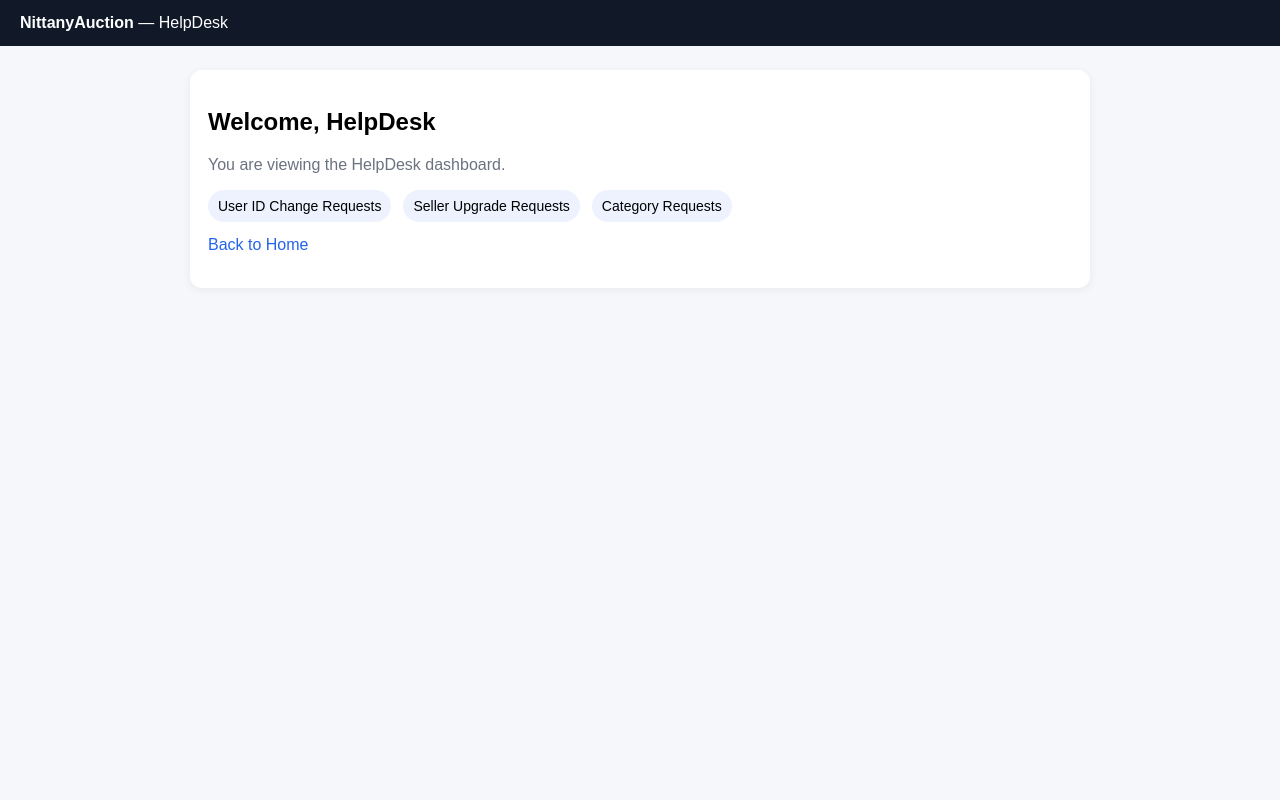
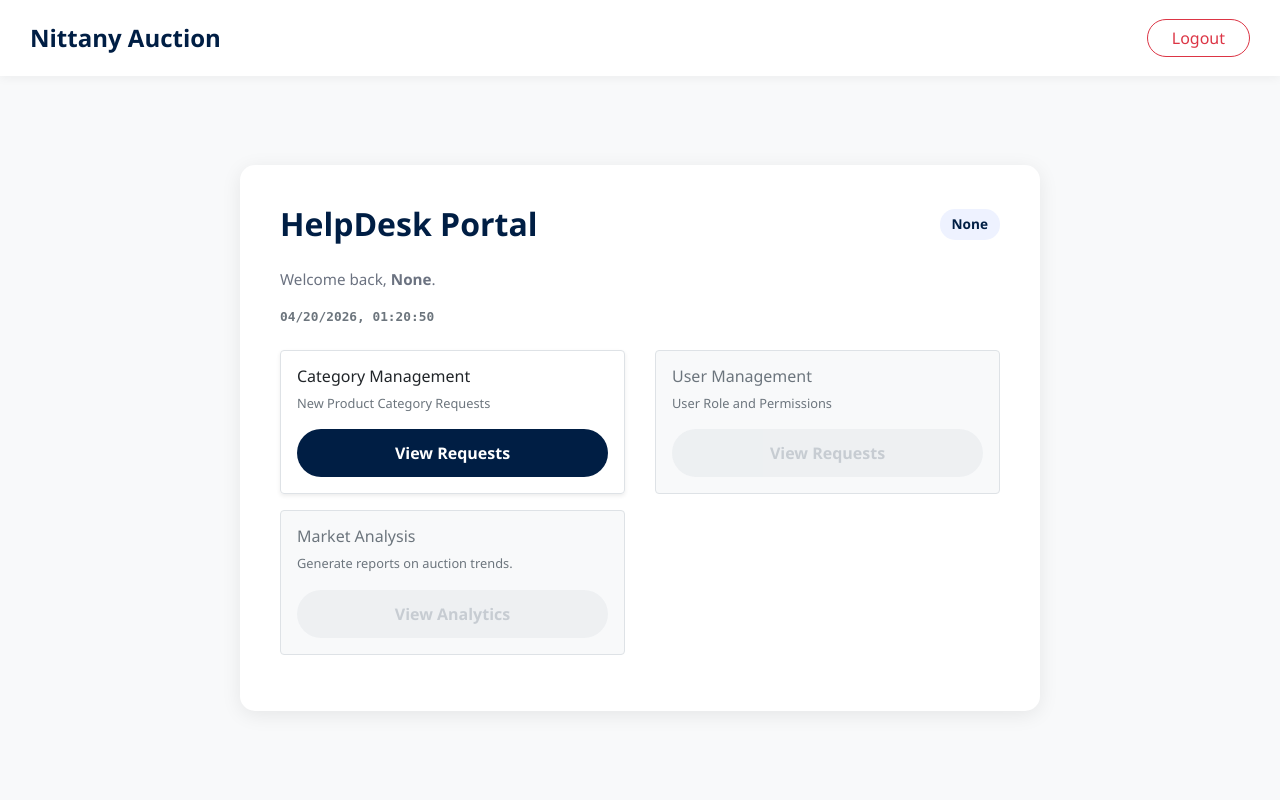
Before and after one commit to JumpingPigeon/Group-Project, a Flask app: template templates/helpdesk_dashboard.html in a window 1280 px wide. Run offline with Flask 3, Linux system fonts and the light colour scheme; the template is opened without the code that fills it, so the values that code supplies are empty; some libraries are stand-ins or nearby versions.

Commit message:
Update HelpDesk dashboard

```diff
--- a/templates/helpdesk_dashboard.html
+++ b/templates/helpdesk_dashboard.html
@@ -1,45 +1,173 @@
 <!DOCTYPE html>
 <html lang="en">
 <head>
-  <meta charset="UTF-8" />
-  <meta name="viewport" content="width=device-width, initial-scale=1.0" />
-  <title>HelpDesk Dashboard</title>
-  <style>
-    body { font-family: Arial, sans-serif; margin: 0; background: #f6f7fb; }
-    .nav { background: #111827; color: white; padding: 14px 20px; }
-    .container { max-width: 900px; margin: 24px auto; padding: 0 16px; }
-    .card { background: white; border-radius: 12px; padding: 18px; box-shadow: 0 2px 10px rgba(0,0,0,.06); }
-    .muted { color: #6b7280; }
-    .row { display: flex; gap: 12px; margin-top: 12px; flex-wrap: wrap; }
-    .pill { background: #eef2ff; padding: 8px 10px; border-radius: 999px; font-size: 14px; }
-    a { color: #2563eb; text-decoration: none; }
-  </style>
+    <meta charset="utf-8">
+    <meta name="viewport" content="width=device-width, initial-scale=1">
+    <title>HelpDesk Dashboard - Nittany Auction</title>
+    <link rel="stylesheet" href="https://stackpath.bootstrapcdn.com/bootstrap/4.4.1/css/bootstrap.min.css">
+    <style>
+        :root {
+            --lsu-blue: #001e44;
+            --lsu-blue-hover: #003a88;
+        }
+        body {
+            background-color: #f8f9fa;
+            min-height: 100vh;
+            display: flex;
+            flex-direction: column;
+            font-family: 'Segoe UI', Tahoma, Geneva, Verdana, sans-serif;
+        }
+        .navbar {
+            background-color: #fff;
+            box-shadow: 0 2px 10px rgba(0,0,0,0.05);
+            padding: 15px 30px;
+        }
+        .navbar-brand {
+            font-weight: 700;
+            color: var(--lsu-blue) !important;
+            font-size: 1.5rem;
+        }
+        .container {
+            flex-grow: 1;
+            display: flex;
+            align-items: center;
+            justify-content: center;
+            padding: 40px 20px;
+        }
+        .dashboard-card {
+            width: 100%;
+            max-width: 800px;
+            padding: 40px;
+            background: #fff;
+            border-radius: 15px;
+            box-shadow: 0 4px 20px rgba(0,0,0,0.08);
+            border: none;
+        }
+        .section-title {
+            color: var(--lsu-blue);
+            font-weight: 700;
+            margin-bottom: 1.5rem;
+            border-bottom: 2px solid #f1f3f5;
+            padding-bottom: 15px;
+        }
+        .btn-lsu {
+            background-color: var(--lsu-blue);
+            color: white;
+            border-radius: 30px;
+            padding: 12px 25px;
+            font-weight: 600;
+            transition: all 0.3s ease;
+            border: none;
+            display: flex;
+            align-items: center;
+            justify-content: center;
+        }
+        .btn-lsu:hover {
+            background-color: var(--lsu-blue-hover);
+            color: white;
+            transform: translateY(-2px);
+            box-shadow: 0 4px 12px rgba(0,30,68,0.2);
+        }
+        .btn-lsu.disabled {
+            background-color: #e9ecef;
+            color: #adb5bd;
+            cursor: not-allowed;
+            transform: none;
+            box-shadow: none;
+        }
+        .status-badge {
+            font-size: 0.85rem;
+            padding: 5px 12px;
+            border-radius: 15px;
+            background: #eef2ff;
+            color: var(--lsu-blue);
+            font-weight: 600;
+        }
+        .admin-meta {
+            color: #6b7280;
+            font-size: 0.95rem;
+        }
+    </style>
 </head>
 <body>
-  <div class="nav">
-    <strong>NittanyAuction</strong> — HelpDesk
-  </div>
 
-  <div class="container">
-    <div class="card">
-      <h2>Welcome, HelpDesk</h2>
+<nav class="navbar navbar-light">
+    <a class="navbar-brand" href="/">Nittany Auction</a>
+    <div class="ml-auto">
+        <a class="btn btn-outline-danger px-4" style="border-radius: 30px;" href="{{ url_for('logout') }}">Logout</a>
+    </div>
+</nav>
 
-      {% if session.get('email') %}
-        <p class="muted">Logged in as: <strong>{{ session.get('email') }}</strong></p>
-      {% else %}
-        <p class="muted">You are viewing the HelpDesk dashboard.</p>
-      {% endif %}
+<div class="container">
+    <div class="dashboard-card">
+        <div class="d-flex justify-content-between align-items-center mb-4">
+            <h2 class="section-title mb-0" style="border:none; padding:0;">HelpDesk Portal</h2>
+            <span class="status-badge">{{ session.get('position') }}</span>
+        </div>
 
-      <div class="row">
-        <div class="pill">User ID Change Requests</div>
-        <div class="pill">Seller Upgrade Requests</div>
-        <div class="pill">Category Requests</div>
-      </div>
+        <div class="row mb-4">
+            <div class="col-md-12">
+                <p class="admin-meta">
+                    Welcome back, <strong>{{ session.get('first_name') }}</strong>.
+                </p>
+                <div id="current-time" class="text-muted small font-weight-bold" style="font-family: monospace;">
+                    Loading time...
+                </div>
+            </div>
+        </div>
 
-      <p style="margin-top: 14px;">
-        <a href="/">Back to Home</a>
-      </p>
+        <div class="row">
+            <div class="col-md-6 mb-3">
+                <div class="p-3 border rounded shadow-sm">
+                    <h6>Category Management</h6>
+                    <p class="small text-muted">New Product Category Requests</p>
+                    <a href="/helpdesk_requests" class="btn btn-lsu btn-block">
+                        View Requests
+                    </a>
+                </div>
+            </div>
+
+            <div class="col-md-6 mb-3">
+                <div class="p-3 border rounded bg-light">
+                    <h6 class="text-muted">User Management</h6>
+                    <p class="small text-muted">User Role and Permissions</p>
+                    <button class="btn btn-lsu btn-block disabled">
+                        View Requests
+                    </button>
+                </div>
+            </div>
+
+            <div class="col-md-6 mb-3">
+                <div class="p-3 border rounded bg-light">
+                    <h6 class="text-muted">Market Analysis</h6>
+                    <p class="small text-muted">Generate reports on auction trends.</p>
+                    <button class="btn btn-lsu btn-block disabled">
+                        View Analytics
+                    </button>
+                </div>
+            </div>
+        </div>
     </div>
-  </div>
+</div>
+
+<script src="https://code.jquery.com/jquery-3.4.1.slim.min.js"></script>
+<script src="https://stackpath.bootstrapcdn.com/bootstrap/4.4.1/js/bootstrap.min.js"></script>
+<script>
+    function updateTime() {
+        const now = new Date();
+        const timeString = now.toLocaleString('en-US', {
+            year: 'numeric',
+            month: '2-digit',
+            day: '2-digit',
+            hour: '2-digit',
+            minute: '2-digit',
+            second: '2-digit',
+            hour12: false
+        });
+        document.getElementById('current-time').innerText = timeString;
+    }
+    updateTime();
+    setInterval(updateTime, 1000);
+</script>
 </body>
 </html>
```
